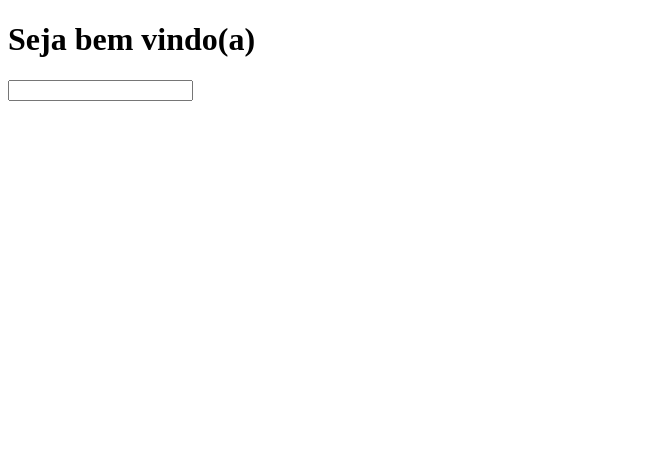
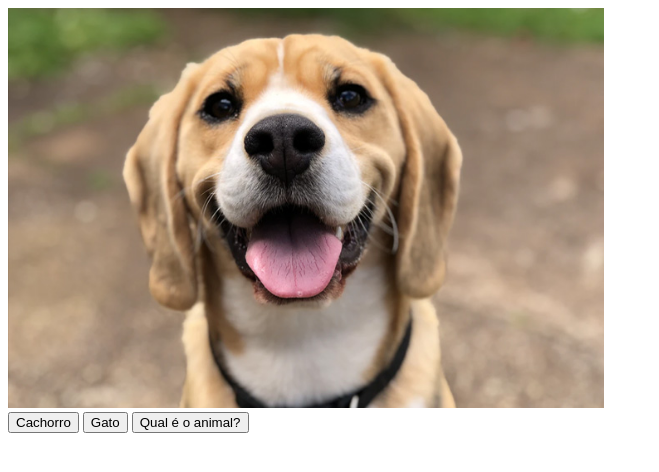
Before and after one commit to JussaraAndrade/javascript-curso, a plain HTML site: page programador espartano/dom/index.html in a window 1280 px wide. Shown: the whole page, without its empty margins (0-659 px from the left). Drawn offline with Linux system fonts and the light colour scheme.

Commit message:
feat: manipulando atributos

```diff
--- a/programador espartano/dom/index.html
+++ b/programador espartano/dom/index.html
@@ -4,10 +4,12 @@
     <link rel="stylesheet" href="style.css">
 </head>
 <body>
-    <h1 id="titulo">Seja bem vindo(a)</h1>
+    <img src="images/cachorro.jpg" data-animal="Cachorro" class="imagem"/><br>
 
-    <input type="text" id="campo">
+    <button onclick="trocarImagem('cachorro.jpg', 'Cachorro')">Cachorro</button>
+    <button onclick="trocarImagem('gato.jpg', 'Gato')" >Gato</button>
 
+    <button onclick="pegarAnimal()">Qual é o animal?</button>
 
     <script type="text/javascript" src="scripts.js"></script>
 </body>
--- a/programador espartano/dom/scripts.js
+++ b/programador espartano/dom/scripts.js
@@ -1,17 +1,9 @@
-// função é um conjunto de código
-
-function alterar(titulo) {
-    document.getElementById('titulo').innerHTML = titulo;
-    document.getElementById('campo').value = titulo;
+function trocarImagem(filename, animalname) {
+    document.querySelector('.imagem').setAttribute('src', 'images/' +filename);
+    document.querySelector('.imagem').setAttribute('data-animal', animalname);
 }
 
-function somar (x, y){
-    let total = x + y;
-
-    return total;
-
+function pegarAnimal(){
+    let animal = document.querySelector('.imagem').getAttribute('data-animal');
+    alert("O animal é: " +animal)
 }
-
-var resultado = somar(10, 15);
-
-console.log(resultado);
--- a/programador espartano/dom/style.css
+++ b/programador espartano/dom/style.css
@@ -1,10 +1,3 @@
-
-.verde {
-    background-color: #00FF00;
-    color: #000;
+.imagem {
+    height: 400px;
 }
-
-.preto {
-    background-color: #000;
-    color: #fff;
-}
```
Also changed, not shown: programador espartano/dom/images/cachorro.jpg (added), programador espartano/dom/images/gato.jpg (added).
